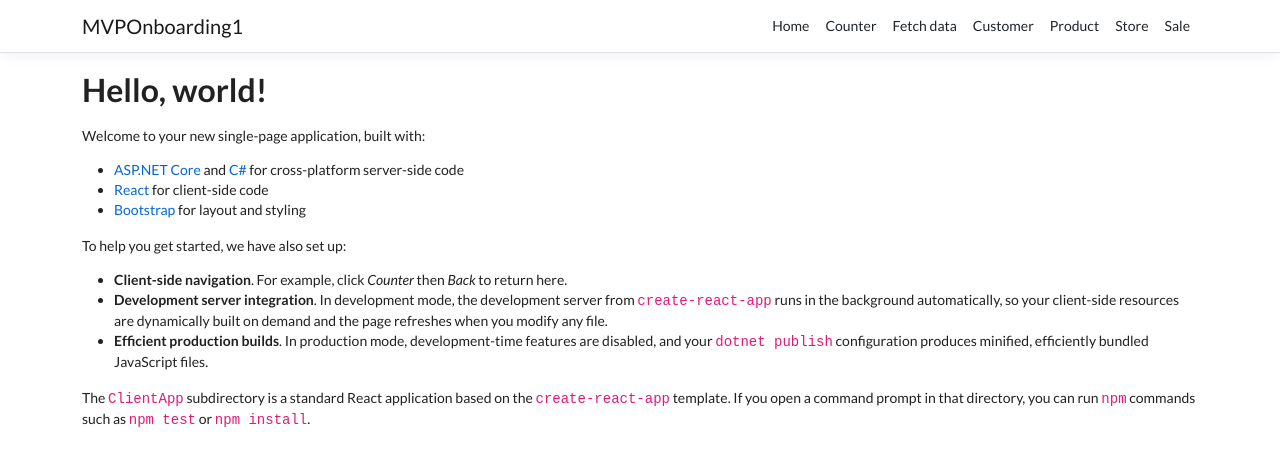
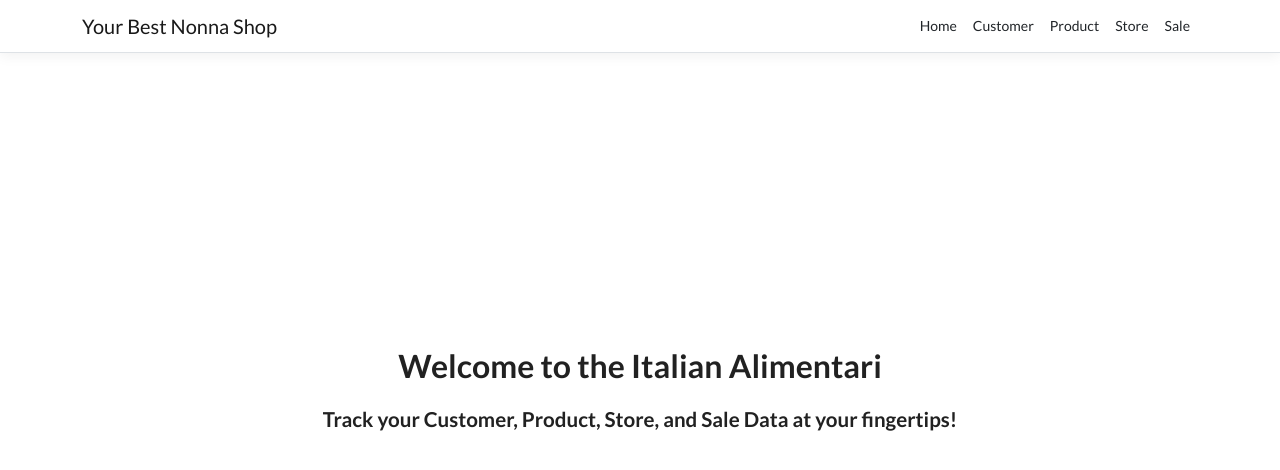
Before and after one commit to joyce-xu-data/MVPOnboarding1, a React (Create React App) app in the folder MVPOnboarding1/ClientApp/: page / in a window 1280 px wide. Shown: the top 470 px of the page. Built offline with nearby package versions, Linux system fonts and the light colour scheme.

Commit message:
completed

```diff
--- a/MVPOnboarding1/ClientApp/src/components/Customer/CustomerList.js
+++ b/MVPOnboarding1/ClientApp/src/components/Customer/CustomerList.js
@@ -32,7 +32,7 @@
         const editCustomer = new EditCustomer();
         editCustomer.openEditWindow2(customerId, customerName, customerAddress);
 
-        console.log(customerId,customerName,customerAddress)
+        console.log(customerId, customerName, customerAddress)
 
     };
 
@@ -163,7 +163,7 @@
                 body: JSON.stringify({
                     id: editingCustomerId,
                     name: editedName,
-                address:editedAddress
+                    address: editedAddress
                 }),
             });
 
--- a/MVPOnboarding1/ClientApp/src/components/Customer/EditCustomer.js
+++ b/MVPOnboarding1/ClientApp/src/components/Customer/EditCustomer.js
@@ -1,4 +1,5 @@
 import React, { Component } from 'react';
+
 
 export class EditCustomer extends Component {
     // good practice to have
@@ -14,26 +15,27 @@
     }
 
 
+    openEditWindow2 = (customerId, customerName, customerAddress) => {
+        console.log("openeditwindow-child:", customerId, customerName, customerAddress)
 
-    openEditWindow2 = (customerId, customerName, customerAddress) => {
-        console.log("openeditwindow-child:",customerId,customerName,customerAddress)
+        const windowWidth = 400;
+        const windowHeight = 300;
+        const left = (window.screen.width - windowWidth) / 2;
+        const top = (window.screen.height - windowHeight) / 2;
 
-        const editWindow = window.open('', '_blank', 'width=400,height=300');
-        console.log("this.editwindow")
+        const editWindow = window.open('', '_blank', `width=${windowWidth}, height=${windowHeight}, left=${left}, top=${top}`);
+
 
         // Write the content of the new window
         editWindow.document.write(`
       <html>
-        <head>
-          <title>Edit Customer</title>
-
-          <style>
-            /* Styles for the edit window */
+ <style>
+         /* Styles for the edit window */
             body {
               font-family: 'Segoe UI', sans-serif;
               background-color: #f9f9f9;
-              padding: 20px;
-            }
+              padding: 20px;}
+
 
             h2 {
               font-size: 24px;
@@ -50,6 +52,8 @@
               margin-right: 10px;
             }
           </style>
+        <head>
+          <title>Edit Customer</title>
         </head>
         <body>
           <h2>Edit Customer</h2>
@@ -93,6 +97,7 @@
     `);
     };
 
+
     render() {
         return null; // Since this is a popup window, return null as we don't need to render anything
     }
--- a/MVPOnboarding1/ClientApp/src/components/Home.js
+++ b/MVPOnboarding1/ClientApp/src/components/Home.js
@@ -5,21 +5,11 @@
 
     render() {
         return (
+            <div style={{ display: 'flex', justifyContent: 'center', alignItems: 'center',textAlign: 'center', height: '80vh' }}>
                 <div>
-        <h1>Hello, world!</h1>
-        <p>Welcome to your new single-page application, built with:</p>
-        <ul>
-          <li><a href='https://get.asp.net/'>ASP.NET Core</a> and <a href='https://msdn.microsoft.com/en-us/library/67ef8sbd.aspx'>C#</a> for cross-platform server-side code</li>
-          <li><a href='https://facebook.github.io/react/'>React</a> for client-side code</li>
-          <li><a href='http://getbootstrap.com/'>Bootstrap</a> for layout and styling</li>
-        </ul>
-        <p>To help you get started, we have also set up:</p>
-        <ul>
-          <li><strong>Client-side navigation</strong>. For example, click <em>Counter</em> then <em>Back</em> to return here.</li>
-          <li><strong>Development server integration</strong>. In development mode, the development server from <code>create-react-app</code> runs in the background automatically, so your client-side resources are dynamically built on demand and the page refreshes when you modify any file.</li>
-          <li><strong>Efficient production builds</strong>. In production mode, development-time features are disabled, and your <code>dotnet publish</code> configuration produces minified, efficiently bundled JavaScript files.</li>
-        </ul>
-        <p>The <code>ClientApp</code> subdirectory is a standard React application based on the <code>create-react-app</code> template. If you open a command prompt in that directory, you can run <code>npm</code> commands such as <code>npm test</code> or <code>npm install</code>.</p>
+                    <h1> Welcome to the Italian Alimentari </h1>
+                    <h3 style={{ marginTop: '20px' }}>Track your Customer, Product, Store, and Sale Data at your fingertips! </h3>
+                </div>
             </div>
         );
     }
--- a/MVPOnboarding1/ClientApp/src/components/NavMenu.js
+++ b/MVPOnboarding1/ClientApp/src/components/NavMenu.js
@@ -25,18 +25,12 @@
         return (
             <header>
                 <Navbar className="navbar-expand-sm navbar-toggleable-sm ng-white border-bottom box-shadow mb-3" container light>
-                    <NavbarBrand tag={Link} to="/">MVPOnboarding1</NavbarBrand>
+                    <NavbarBrand tag={Link} to="/">Your Best Nonna Shop </NavbarBrand>
                     <NavbarToggler onClick={this.toggleNavbar} className="mr-2" />
                     <Collapse className="d-sm-inline-flex flex-sm-row-reverse" isOpen={!this.state.collapsed} navbar>
                         <ul className="navbar-nav flex-grow">
                             <NavItem>
                                 <NavLink tag={Link} className="text-dark" to="/">Home</NavLink>
-                            </NavItem>
-                            <NavItem>
-                                <NavLink tag={Link} className="text-dark" to="/counter">Counter</NavLink>
-                            </NavItem>
-                            <NavItem>
-                                <NavLink tag={Link} className="text-dark" to="/fetch-data">Fetch data</NavLink>
                             </NavItem>
                             <NavItem>
                                 <NavLink tag={Link} className="text-dark" to="/customer/customerlist">Customer</NavLink>
--- a/MVPOnboarding1/ClientApp/src/components/Product/EditProduct.js
+++ b/MVPOnboarding1/ClientApp/src/components/Product/EditProduct.js
@@ -14,7 +14,14 @@
 
 
         // Open a new window
-        const editWindow = window.open('', '_blank', 'width=400,height=300');
+        const windowWidth = 400;
+        const windowHeight = 300;
+        const left = (window.screen.width - windowWidth) / 2;
+        const top = (window.screen.height - windowHeight) / 2;
+
+        const editWindow = window.open('', '_blank', `width=${windowWidth}, height=${windowHeight}, left=${left}, top=${top}`);
+
+
 
         // Write the content of the new window
         editWindow.document.write(`
--- a/MVPOnboarding1/ClientApp/src/components/Sale/EditSale.js
+++ b/MVPOnboarding1/ClientApp/src/components/Sale/EditSale.js
@@ -22,7 +22,14 @@
         console.log(custId)
         console.log(custName)
 
-        const editWindow = window.open('', '_blank', 'width=400,height=500');
+        const windowWidth = 400;
+        const windowHeight = 300;
+        const left = (window.screen.width - windowWidth) / 2;
+        const top = (window.screen.height - windowHeight) / 2;
+
+        const editWindow = window.open('', '_blank', `width=${windowWidth}, height=${windowHeight}, left=${left}, top=${top}`);
+
+
 
         const customerOptions = this.props.customers.map((customer) => (
             `<option key="${customer.id}" value="${customer.name}">
--- a/MVPOnboarding1/ClientApp/src/components/Store/EditStore.js
+++ b/MVPOnboarding1/ClientApp/src/components/Store/EditStore.js
@@ -11,9 +11,13 @@
     }
 
     openEditWindow2 = (storeId,storeName,storeAddress) => {
+        const windowWidth = 400;
+        const windowHeight = 300;
+        const left = (window.screen.width - windowWidth) / 2;
+        const top = (window.screen.height - windowHeight) / 2;
 
-        // Open a new window
-        const editWindow = window.open('', '_blank', 'width=400,height=300');
+        const editWindow = window.open('', '_blank', `width=${windowWidth}, height=${windowHeight}, left=${left}, top=${top}`);
+
 
         // Write the content of the new window
         editWindow.document.write(`
```
Lines whose indentation alone changed are shown as unchanged.
